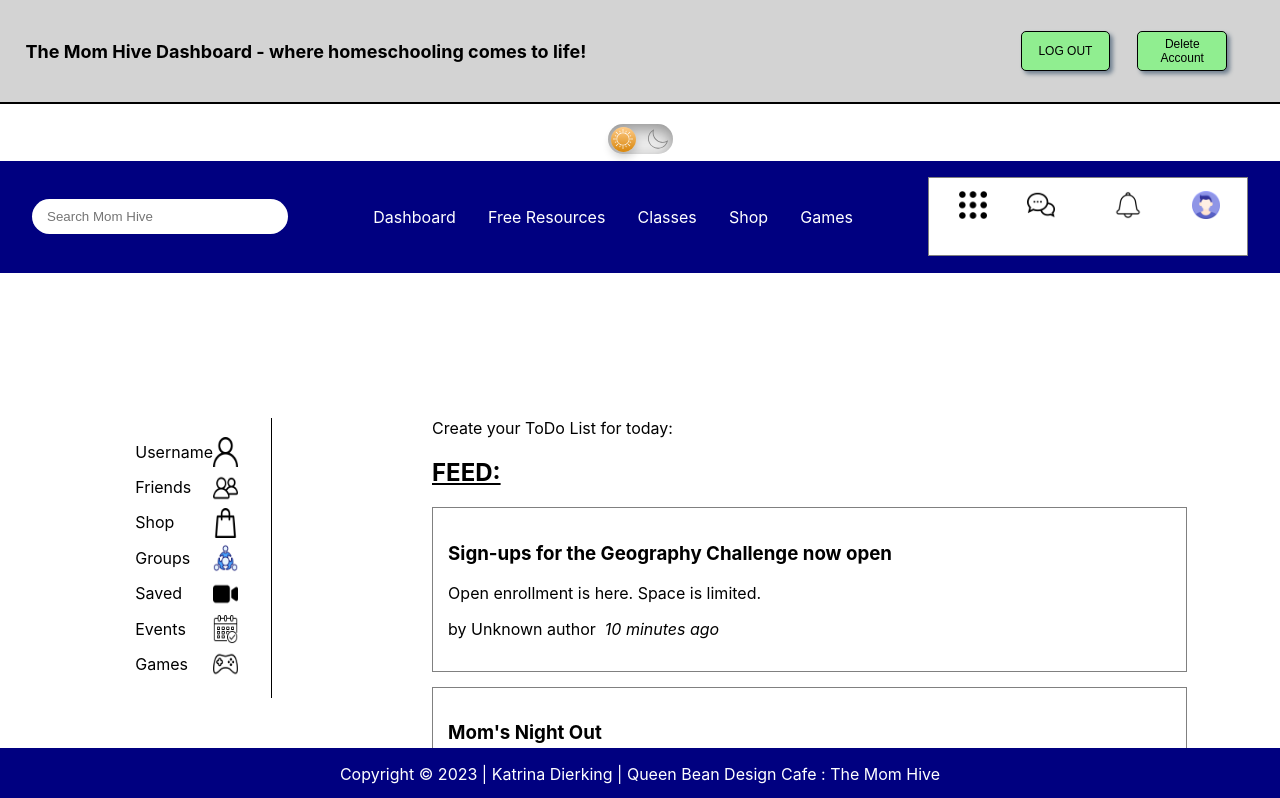
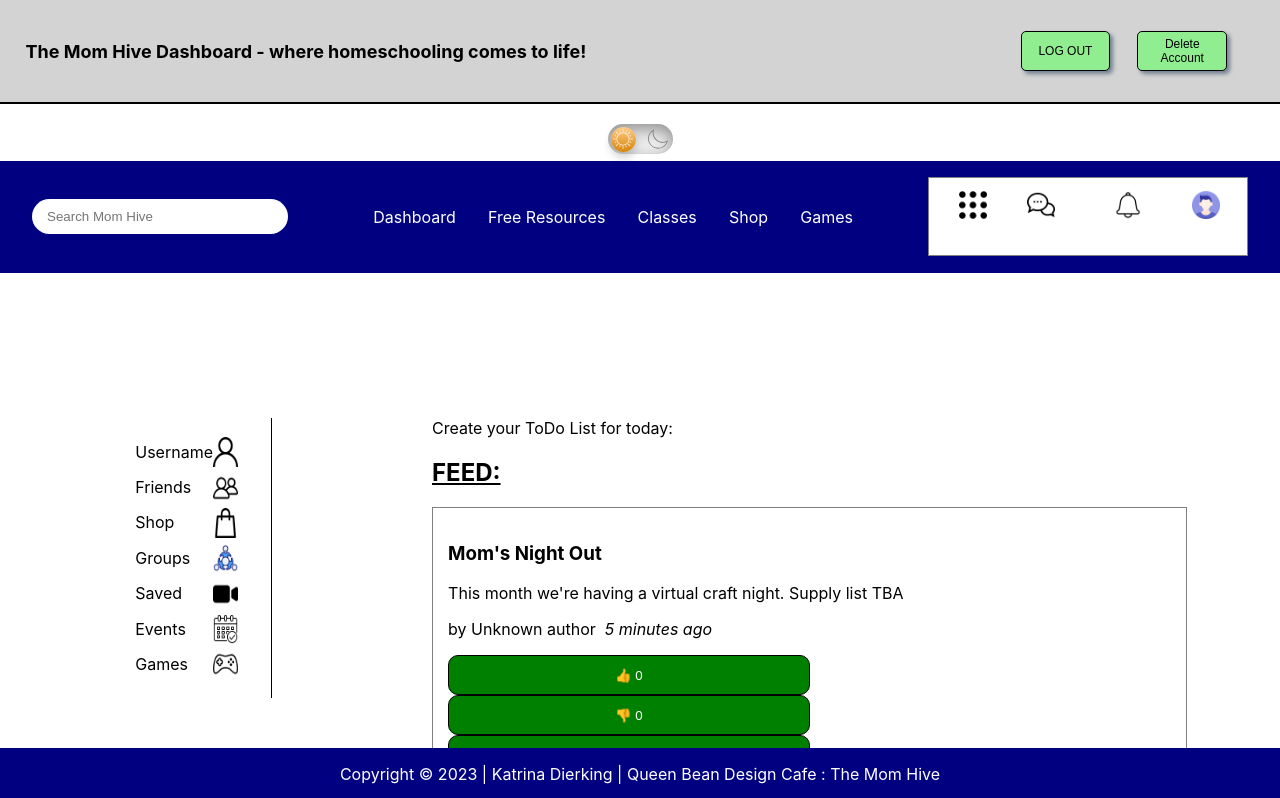
Before and after one commit to Katrina-Dierking/hs-mom-hive, a React (Create React App) app: page /dashboard in a window 1280 px wide. Shown: the top 798 px of the page. Built offline with nearby package versions, Linux system fonts and the light colour scheme.

Commit message:
reaction buttons created

```diff
--- a/src/features/posts/PostsList.js
+++ b/src/features/posts/PostsList.js
@@ -3,12 +3,16 @@
 import React from 'react'
 import PostAuthor from './PostAuthor'
 import TimeAgo from './TimeAgo'
+import { ReactionButtons } from './ReactionButtons'
 
 
 const PostsList = () => {
     const posts = useSelector(selectAllPosts)
 
-    const renderedPosts = posts.map(post => (
+    //creates a shallow copy
+    const orderedPosts = posts.slice().sort((a,b) => b.date.localeCompare(a.date))
+
+    const renderedPosts = orderedPosts.map(post => (
         <article key={post.id}>
             <h3>{post.title}</h3>
             <p>{post.content.substring(0,100)}</p>
@@ -17,6 +21,8 @@
               <PostAuthor userId={post.userId} />
               <TimeAgo timestamp={post.date} />
             </p>
+
+            <ReactionButtons post={post} />
         </article>
     ))
   return (
--- /dev/null
+++ b/src/features/posts/ReactionButtons.js
@@ -0,0 +1,34 @@
+import { useDispatch } from "react-redux";
+import { reactionAdded } from "./postsSlice";
+
+const reactionEmoji = {
+  thumbsUp: "👍",
+  thumbsDown: "👎",
+  laughing: "😂",
+  wow: "😮",
+  heart: "❤️",
+  coffee: "☕",
+};
+
+
+
+export const ReactionButtons = ({ post }) => {
+  const dispatch = useDispatch();
+
+  const reactionButtons = Object.entries(reactionEmoji).map(([name, emoji]) => {
+    return (
+      <button
+        key={name}
+        type="button"
+        className="reactionButton"
+        onClick={() =>
+          dispatch(reactionAdded({ postId: post.id, reaction: name }))
+        }
+      >
+        {emoji} {post.reactions[name]}
+      </button>
+    );
+  });
+
+  return <div>{reactionButtons}</div>;
+};
--- a/src/features/posts/postsSlice.js
+++ b/src/features/posts/postsSlice.js
@@ -8,12 +8,28 @@
     title: "Sign-ups for the Geography Challenge now open",
     content: "Open enrollment is here. Space is limited.",
     date: sub(new Date(), { minutes: 10 }).toISOString(),
+    reactions: {
+      thumbsUp: 0,
+      thumbsDown: 0,
+      laughing: 0,
+      wow: 0,
+      heart: 0,
+      coffee: 0,
+    },
   },
   {
     id: 2,
     title: "Mom's Night Out",
     content: "This month we're having a virtual craft night. Supply list TBA",
     date: sub(new Date(), { minutes: 5 }).toISOString(),
+    reactions: {
+      thumbsUp: 0,
+      thumbsDown: 0,
+      laughing: 0,
+      wow: 0,
+      heart: 0,
+      coffee: 0,
+    },
   },
 ];
 
@@ -33,14 +49,29 @@
                 title,
                 content,
                 date: new Date().toISOString(),
-                    userId
+                userId,
+                reactions: {
+                  thumbsUp: 0,
+                  thumbsDown: 0,
+                  laughing: 0,
+                  wow: 0,
+                  heart: 0,
+                  coffee: 0,
+                },
+              },
+            };
+        },
+      },
+      reactionAdded(state,action) {
+        const {postId, reaction} = action.payload
+        const existingPost = state.find(post => post.id === postId)
+        if(existingPost) {
+          existingPost.reactions[reaction]++
         }
       }
     }
-    }
-  },
 });
 
 export const selectAllPosts = (state) => state.posts;
-export const {postAdded}= postsSlice.actions;
+export const { postAdded, reactionAdded }= postsSlice.actions;
 export default postsSlice.reducer;
```
Lines whose indentation alone changed are shown as unchanged.
